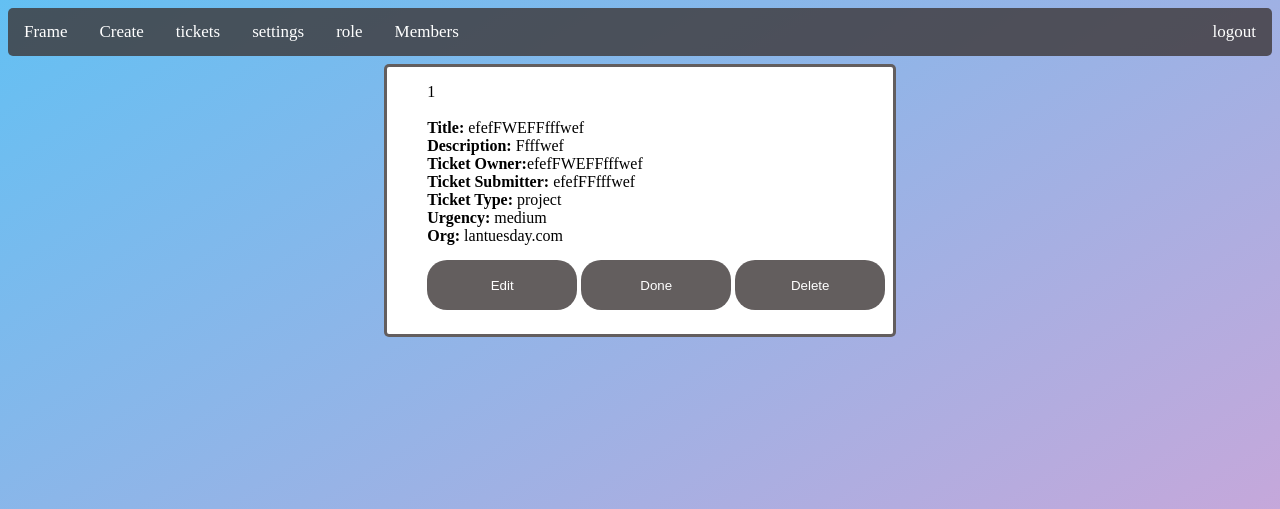
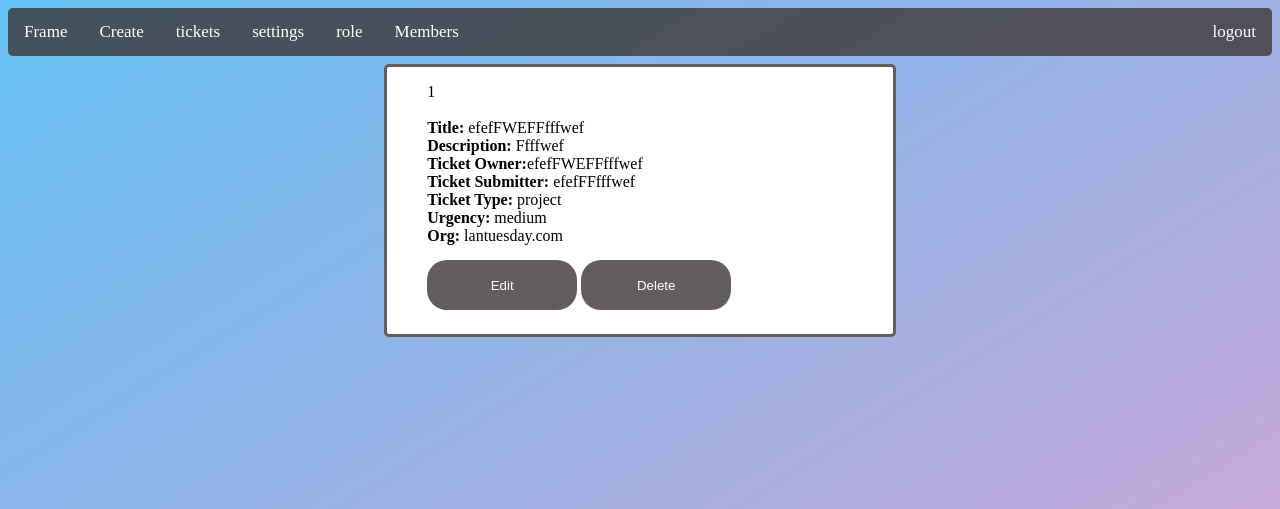
Before and after one commit to jesseforney8/Frame, a Flask app: page /ticket in a window 1280 px wide. Shown: the top 509 px of the page. Run offline with Flask 2, Linux system fonts and the light colour scheme; a user stored in the database is signed in; data comes from the database, SQL or seed files in the repository; both versions use the stored data as it was after the commit.

Commit message:
changed ticket done / edit button

```diff
--- a/Frame/website/templates/ticket.html
+++ b/Frame/website/templates/ticket.html
@@ -36,7 +36,7 @@
             <button id="edit-button" type="button">Edit</button>
 
 
-            <button  id="end-button" type="button">Done</button>
+            <button hidden id="end-button" type="button">Done</button>
 
 
             <button type="button" onclick="deleteTicket('{{ticket.id}}')">Delete</button>
@@ -85,6 +85,8 @@
          urgency.contentEditable = true;
          urgency.style.backgroundColor = "#dddbdb";
 
+        document.getElementById("end-button").hidden = false;
+
         } );
 
         end_button.addEventListener("click", function() {
@@ -94,6 +96,7 @@
           submitter.contentEditable = false;
           type.contentEditable = false;
           urgency.contentEditable = false;
+          document.getElementById("end-button").hidden = true;
 
 
 
```
Also changed, not shown: Frame/website/instance/dababase.db.
